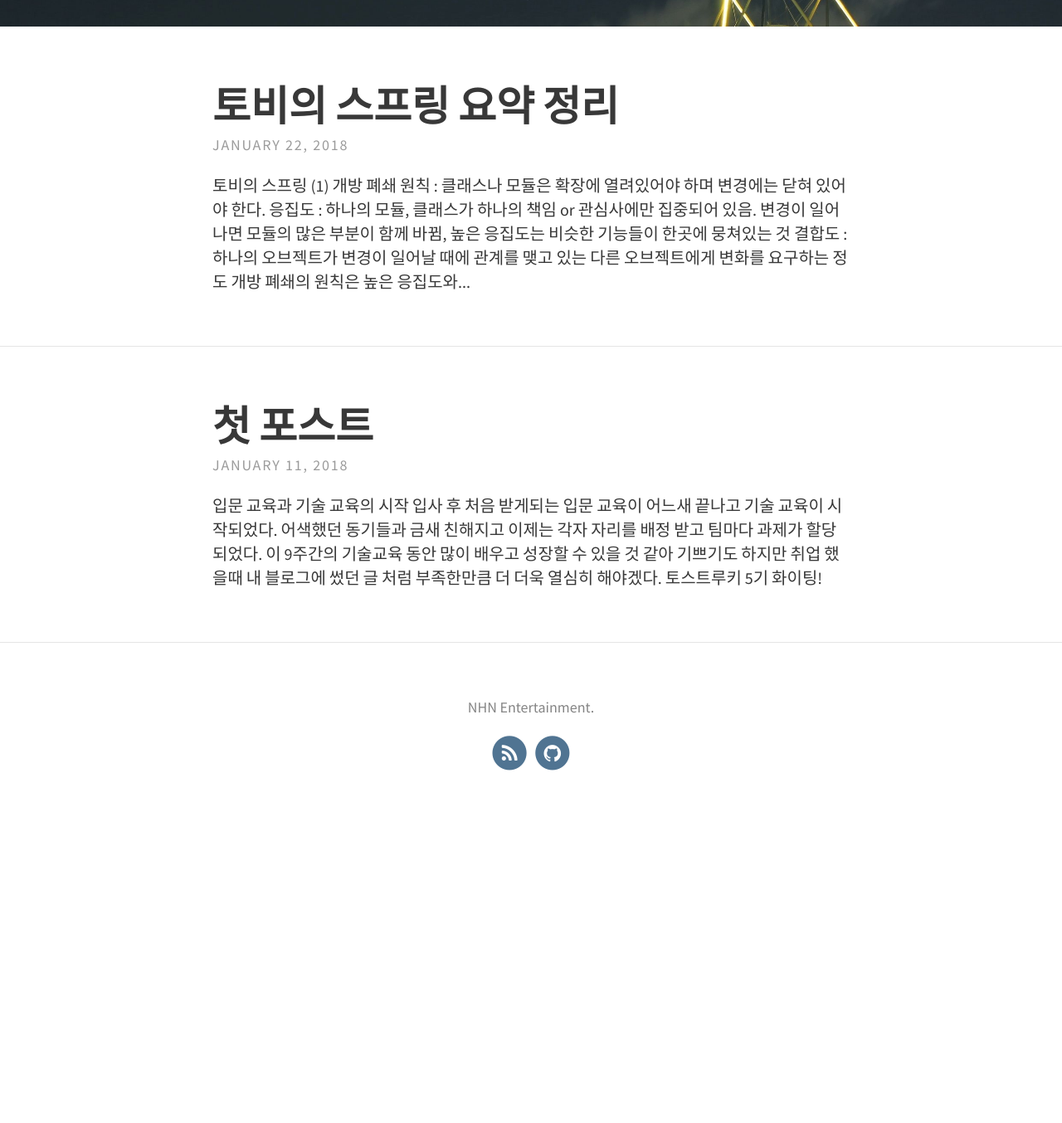
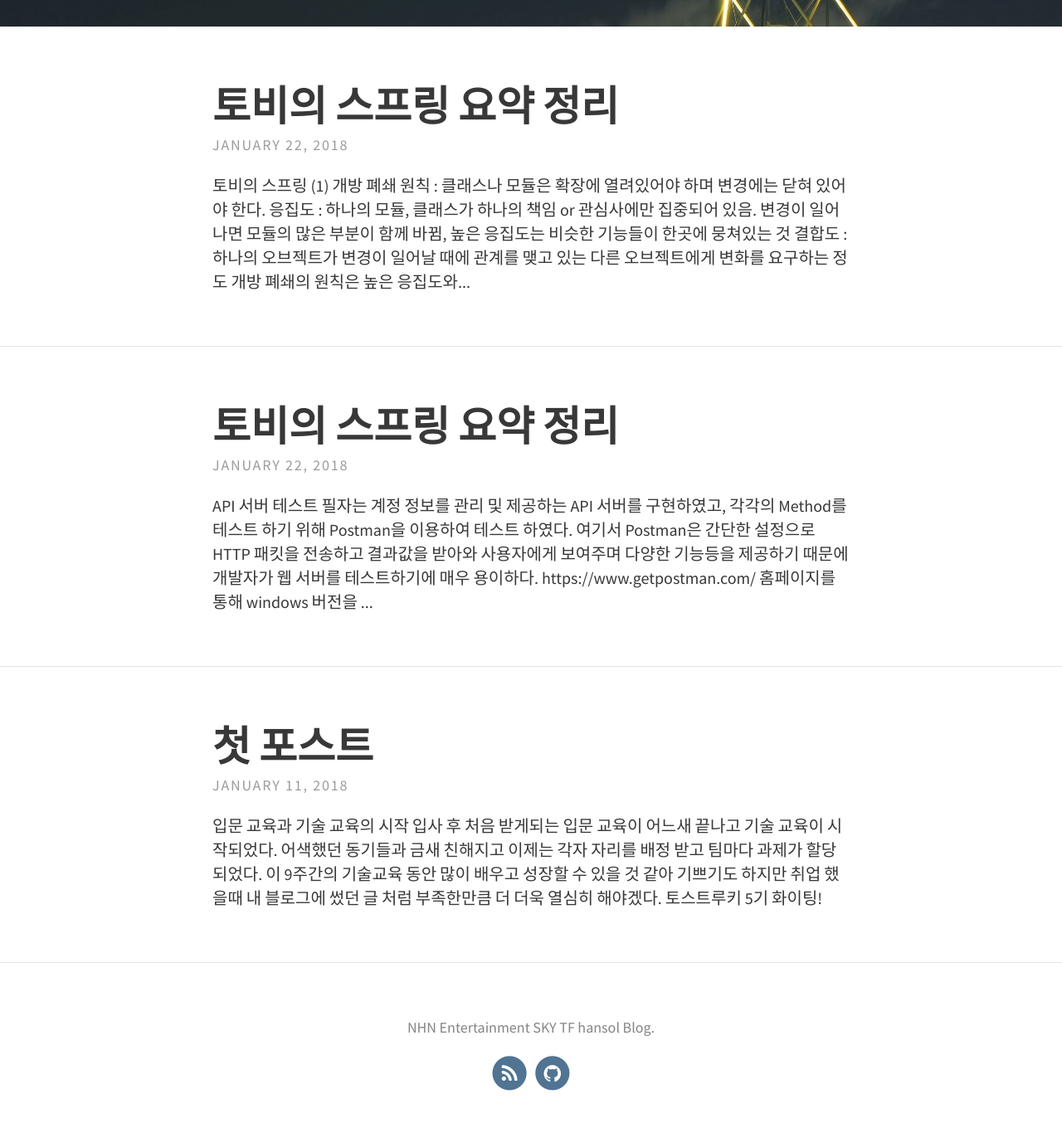
Before and after one commit to JHansol/Jhansol.github.io, a Jekyll site: the page built from index.html, in a window 1280 px wide and 1400 px high, scrolled down 256 px. Shown: the top 1354 px of the window at 83% size. Built offline with Jekyll 4.4.1, drawn with Linux system fonts in a browser that asks for light colours; the list of posts is cut into pages by our own code; before the commit the page ends 1270 px from its top, so only the background shows below that.

Commit message:
세번째 포스트

```diff
--- a/_config.yml
+++ b/_config.yml
@@ -16,7 +16,7 @@ theme_settings:
      <p>"hello world!"</p>
   header_text_feature_image: assets/img/pexels/triangular.jpeg
   footer_text: >
-   NHN Entertainment.
+   NHN Entertainment SKY TF hansol Blog.
 
   # Icons
   rss: true
--- /dev/null
+++ b/_posts/2018-01-22-Post man.md
@@ -0,0 +1,37 @@
+---
+layout: post
+title: 토비의 스프링 요약 정리
+tags: [Spring, Test, Ipsum, Markdown, Portfolio]
+---
+
+# API 서버 테스트
+
+필자는 계정 정보를 관리 및 제공하는 API 서버를 구현하였고, 각각의 Method를 테스트 하기 위해 Postman을 이용하여 테스트 하였다.  여기서 Postman은 간단한 설정으로 HTTP 패킷을 전송하고 결과값을 받아와 사용자에게 보여주며 다양한 기능등을 제공하기 때문에 개발자가 웹 서버를 테스트하기에 매우 용이하다.
+
+![친절한 스크린샷](https://jhansol.github.io/assets/img/t/캡처.PNG)
+
+https://www.getpostman.com/ 홈페이지를 통해 windows 버전을 받을 수 있다.
+
+설치 후 실행시키면 로그인 창이 나오는데 구글 계정을 통해 로그인이 가능하다.
+
+![친절한 스크린샷](https://jhansol.github.io/assets/img/t/캡처2.PNG)
+
+다음과 같이 Method를 선택하고 URL은 적은 뒤 Send 버튼을 누르면 해당 서버로 Request 패킷이 전송된다. 전송된 패킷의 Response 패킷은 밑에 Body 부분에 출력되며 쿠키와 헤더등을 확인할 수 있다. GET Method는 URL 오른쪽에 Params를 클릭하여 파라미터를 입력할 수 있다.
+
+![친절한 스크린샷](https://jhansol.github.io/assets/img/t/캡처3.PNG)
+
+POST Method 테스트로 GET과 달리 URL에 파라미터를 넣어주는것이 아닌 Body에 다음과 같이 입력해서 넣어주면 된다.
+
+![친절한 스크린샷](https://jhansol.github.io/assets/img/t/캡처4.PNG)
+
+PUT Method 테스트로 GET과 같이 URL에 파라미터를 포함하여 전송시켜 주면 된다.
+
+![친절한 스크린샷](https://jhansol.github.io/assets/img/t/캡처5.PNG)
+
+DELETE Method 테스트로 GET과 같이 URL에 파라미터를 포함하여 전송시켜 주면 된다.
+
+필자의 Method API 테스트는 Postman을 이용하여 GET/POST/PUT/DELETE의 기능을 빠르게 테스트할 수 있다. Postman은 포스트한 내용뿐만 아니라 주기적으로 패킷 전송, 브라우저 내에서 발생한 요청 패킷을 자동으로 히스토리에 등록해주는 Interceptor 등 기능이 매우 많기때문에 구글을 통해 더욱 알아보면 좋을 것 같다.
+
+### 참조
+
+- (TOAST Meet Up - Postman 개요 / 설치) http://meetup.toast.com/posts/107
```
Also changed, not shown: assets/img/t/캡처.PNG (added), assets/img/t/캡처2.PNG (added), assets/img/t/캡처3.PNG (added), assets/img/t/캡처4.PNG (added), assets/img/t/캡처5.PNG (added).
